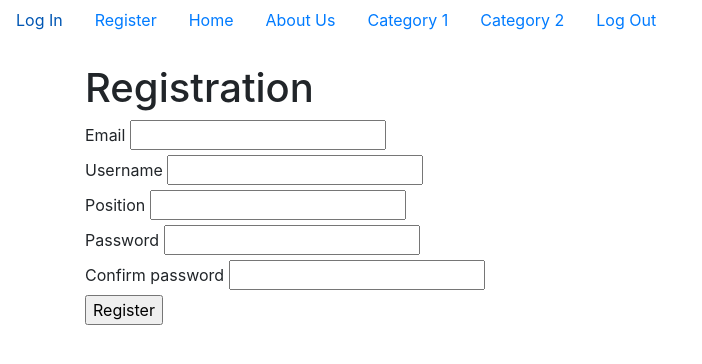
After one commit to jjian4/CompanyBlog, a Flask app: template blogApp/templates/register.html in a window 1280 px wide. The commit adds this page. Shown: the top 364 px of the page, without its empty margins (0-702 px from the left). Run offline with Flask 2, Linux system fonts and the light colour scheme; the template is opened without the code that fills it: values that come from a table or form of the project are taken from there, others are empty; some libraries are stand-ins or nearby versions.

Commit message:
Views and templates for register and login

```diff
--- a/blogApp/__init__.py
+++ b/blogApp/__init__.py
@@ -28,5 +28,8 @@ login_manager.login_view = "users.login"
 #Blueprint connections
 from blogApp.core.views import core
 app.register_blueprint(core)
+from blogApp.users.views import users
+app.register_blueprint(users)
+
 from blogApp.errors import error_pages
 app.register_blueprint(error_pages)
--- a/blogApp/models.py
+++ b/blogApp/models.py
@@ -15,7 +15,8 @@ def load_user(user_id):
 #User object
 class User(db.Model, UserMixin):
 
-	__tablename__ = 'users'
+    __tablename__ = 'users'
+
     id = db.Column(db.Integer, primary_key = True)
     email = db.Column(db.String(64), unique=True, index=True)
     username = db.Column(db.String(64), unique=True, index=True)
@@ -32,7 +33,7 @@ class User(db.Model, UserMixin):
         self.position = position
         self.password_hash = generate_password_hash(password)
 
-    #Check if password provided at login matches registered password
+    #Will use to check if password provided at login matches registered password
     def check_password(self,password):
         return check_password_hash(self.password_hash,password)
 
--- a/blogApp/templates/base.html
+++ b/blogApp/templates/base.html
@@ -10,6 +10,12 @@
 <body>
 	<!--NAVBAR-->
 	<ul class="nav">
+		<li class="nav-item">
+			<a class="nav-link" href="{{ url_for('users.login') }}">Log In</a>
+		</li>
+		<li class="nav-item">
+			<a class="nav-link" href="{{ url_for('users.register') }}">Register</a>
+		</li>
 		<li class="nav-item">
 	  		<a class="nav-link" href="{{ url_for('core.index') }}">Home</a>
 	  	</li>
@@ -28,7 +34,7 @@
 	</ul>
 
 
-
+	<br>
 
 	<!--Site Content-->
 	<div class="container">
--- /dev/null
+++ b/blogApp/templates/register.html
@@ -0,0 +1,14 @@
+{% extends "base.html" %}
+
+{% block content %}
+<h1>Registration</h1>
+<form method="POST">
+    {{ form.hidden_tag() }}
+    {{ form.email.label }} {{ form.email() }}<br>
+    {{ form.username.label }} {{ form.username() }}<br>
+    {{ form.position.label }} {{ form.position() }}<br>
+    {{ form.password.label }} {{ form.password() }}<br>
+    {{ form.pass_confirm.label }} {{ form.pass_confirm() }}<br>
+    {{ form.submit() }}
+</form>
+{% endblock %}
--- a/blogApp/users/forms.py
+++ b/blogApp/users/forms.py
@@ -0,0 +1,55 @@
+#Imports for forms
+from flask_wtf import FlaskForm
+from flask_wtf.file import FileField, FileAllowed
+from wtforms import StringField, PasswordField, SubmitField, ValidationError
+from wtforms.validators import DataRequired,Email,EqualTo
+
+# Imports for User
+from flask_login import current_user
+from blogApp.models import User #to check if email and username are taken already
+
+
+#For login page
+class LoginForm(FlaskForm):
+    email = StringField('Email', validators=[Email(), DataRequired()])
+    password = PasswordField('Password', validators=[DataRequired()])
+    submit = SubmitField('Log In')
+
+
+
+#For registration page
+class RegistrationForm(FlaskForm):
+    email = StringField('Email', validators=[Email(), DataRequired()])
+    username = StringField('Username', validators=[DataRequired()])
+    position = StringField('Position', validators=[DataRequired()])
+    password = PasswordField('Password', validators=[DataRequired(), EqualTo('pass_confirm', message='Passwords do not match.')])
+    pass_confirm = PasswordField('Confirm password', validators=[DataRequired()])
+    submit = SubmitField('Register')
+
+    #Check if email and username are taken already
+    def check_email(self, field):
+    	#Get all users where email==data. If one exists, email is taken
+        if User.query.filter_by(email=field.data).first():
+            raise ValidationError('Email already taken.')
+    def check_username(self, field):
+    	#Similar check for username
+        if User.query.filter_by(username=field.data).first():
+            raise ValidationError('Username already taken.')
+
+
+
+
+#For User updating page
+class UpdateUserForm(FlaskForm):
+    email = StringField('Email', validators=[DataRequired(),Email()])
+    username = StringField('Username', validators=[DataRequired()])
+    position = StringField('Position', validators=[DataRequired()])
+    submit = SubmitField('Update')
+
+    #Check if new email and username are taken already
+    def check_email(self, field):
+        if User.query.filter_by(email=field.data).first():
+            raise ValidationError('Your email has been registered already!')
+    def check_username(self, field):
+        if User.query.filter_by(username=field.data).first():
+            raise ValidationError('Sorry, that username is taken!')
```
Also changed, not shown: blogApp/templates/login.html (added, +11 -0 lines), blogApp/users/views.py (+56 -0 lines).
